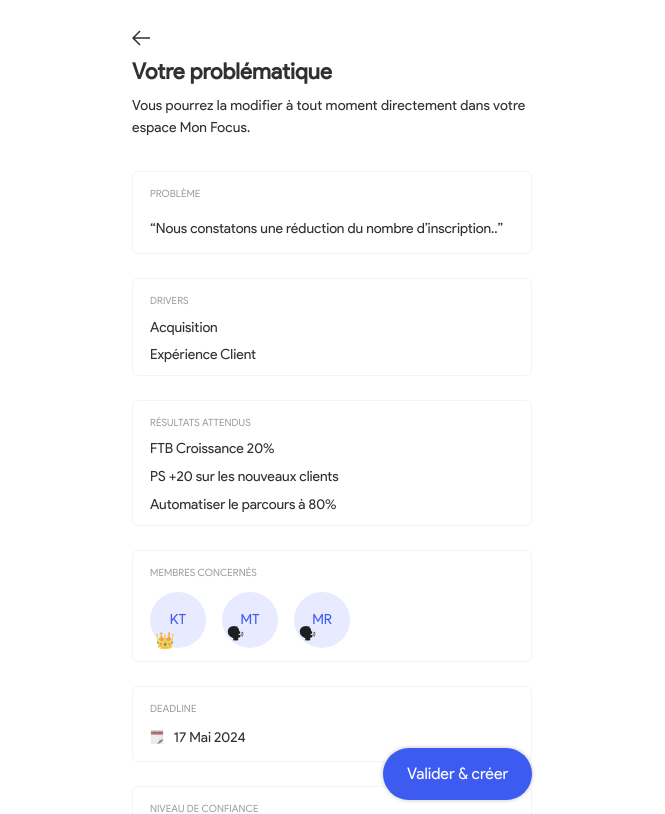
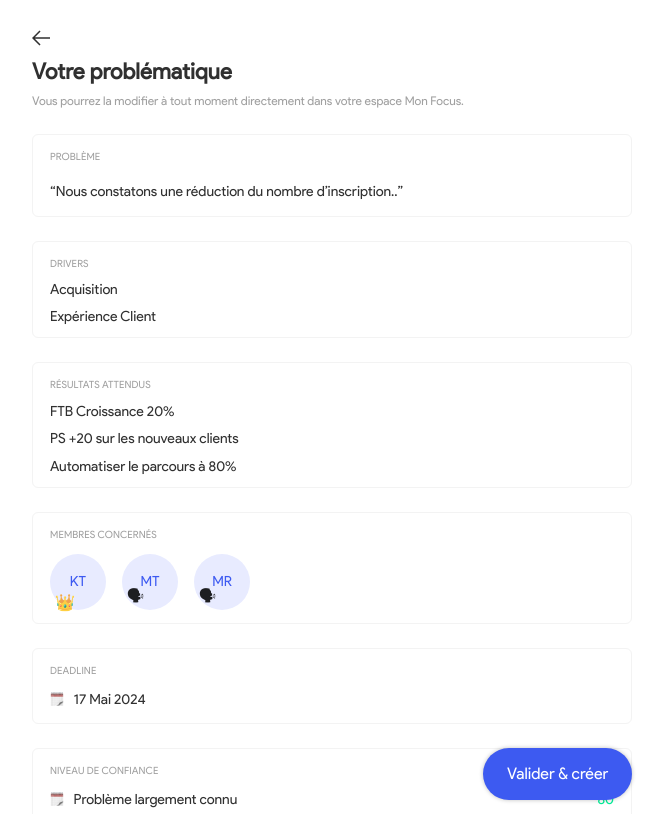
Before and after one commit to tiavina-mika/product-hero-draft, a React (Create React App) app: page / in a window 1280 px wide. Shown: the top 814 px of the page, without its empty margins (308-973 px from the left). Built offline with nearby package versions, Linux system fonts and the light colour scheme.

Commit message:
add layout info

```diff
--- a/src/components/layouts/PageLayout.tsx
+++ b/src/components/layouts/PageLayout.tsx
@@ -18,19 +18,18 @@ const classes = {
   pageLayoutContent: (theme: Theme) => ({
     paddingBottom: 30,
     paddingTop: 30,
-    paddingLeft: 32,
-    paddingRight: 32,
+    paddingLeft: LAYOUT_CONTENT_PADDING_X,
+    paddingRight: LAYOUT_CONTENT_PADDING_X,
+    flex: 1,
     [theme.breakpoints.up("md")]: {
-      width: 400
-    },
-    [theme.breakpoints.down("sm")]: {
-      flex: 1
+      maxWidth: 600
     }
   }),
   titleContainer: (alignment: "left" | "center" | "right") => ({
     alignItems: getAlignment(alignment)
   }),
   title: ({ alignment }: any) => ({
+    fontWeight: 700,
     textAlign: alignment
   }),
   description: ({ alignment }: any) => ({
@@ -47,7 +46,7 @@ const classes = {
   divider: (theme: Theme) => ({
     height: 1,
     backgroundColor: theme.palette.grey[100],
-    position: "absolute" as "absolute",
+    position: "absolute" as const,
     left: -LAYOUT_CONTENT_PADDING_X /* this override the parent pagging */,
     right: -LAYOUT_CONTENT_PADDING_X /* this override the parent pagging */,
     top: 34
@@ -58,6 +57,7 @@ type Props = {
   children?: ReactNode;
   title?: string | ReactNode;
   description?: string | ReactNode;
+  info?: string;
   alignment?: "left" | "center" | "right";
   image?: string;
   titleClassName?: string;
@@ -77,6 +77,7 @@ const PageLayout = ({
   children,
   title,
   description,
+  info,
   image,
   descriptionClassName,
   titleClassName,
@@ -84,7 +85,7 @@ const PageLayout = ({
   contentClassName,
   imageContainerClassName,
   className,
-  textSpacing,
+  textSpacing = 4.3,
   onBack,
   onSearch,
   withHeaderDivider = false,
@@ -105,7 +106,6 @@ const PageLayout = ({
           spacing={titleSpacing}
           css={classes.titleContainer(alignment)}
         >
-          {/* actions */}
           <div className="stretchSelf flexRow spaceBetween">
             {onBack && (
               <IconButton onClick={onBack} sx={{ p: 0 }}>
@@ -118,7 +118,6 @@ const PageLayout = ({
               </IconButton>
             )}
           </div>
-          {/* image */}
           {image && (
             <TopIcon
               alignment={alignment}
@@ -126,7 +125,6 @@ const PageLayout = ({
               css={imageContainerClassName}
             />
           )}
-          {/* title & description */}
           <Stack
             className="stretchSelf flexColumn positionRelative"
             spacing={textSpacing}
@@ -154,10 +152,16 @@ const PageLayout = ({
                 </Typography>
               </div>
             )}
+            {info && (
+              <div className="stretchSelf">
+                <Typography variant="body1" sx={{ textAlign: alignment }}>
+                  {info}
+                </Typography>
+              </div>
+            )}
             {withHeaderDivider && <div css={classes.divider} />}
           </Stack>
         </Stack>
-        {/* content */}
         {children && (
           <div className={cx("flex1 stretchSelf flexColumn", className)}>
             {children}
--- a/src/containers/myFocus/problematic/ProbllematicSummary.tsx
+++ b/src/containers/myFocus/problematic/ProbllematicSummary.tsx
@@ -58,9 +58,10 @@ const classes = {
     paddingBottom: 24
   }),
   content: {
-    marginTop: 32
+    marginTop: 27
   }
 };
+
 const ProbllematicSummary = () => {
   const handleBack = () => {
     console.log("onBack");
@@ -75,10 +76,11 @@ const ProbllematicSummary = () => {
   return (
     <PageLayout
       title="Votre problématique"
-      description="Vous pourrez la modifier à tout moment directement dans votre espace Mon Focus."
+      info="Vous pourrez la modifier à tout moment directement dans votre espace Mon Focus."
       rootClassName="positionRelative"
       contentClassName={classes.root}
       css={classes.content}
+      // descriptionClassName={pageDescription}
       textSpacing={1}
       titleSpacing={1.5}
       onBack={handleBack}
```
